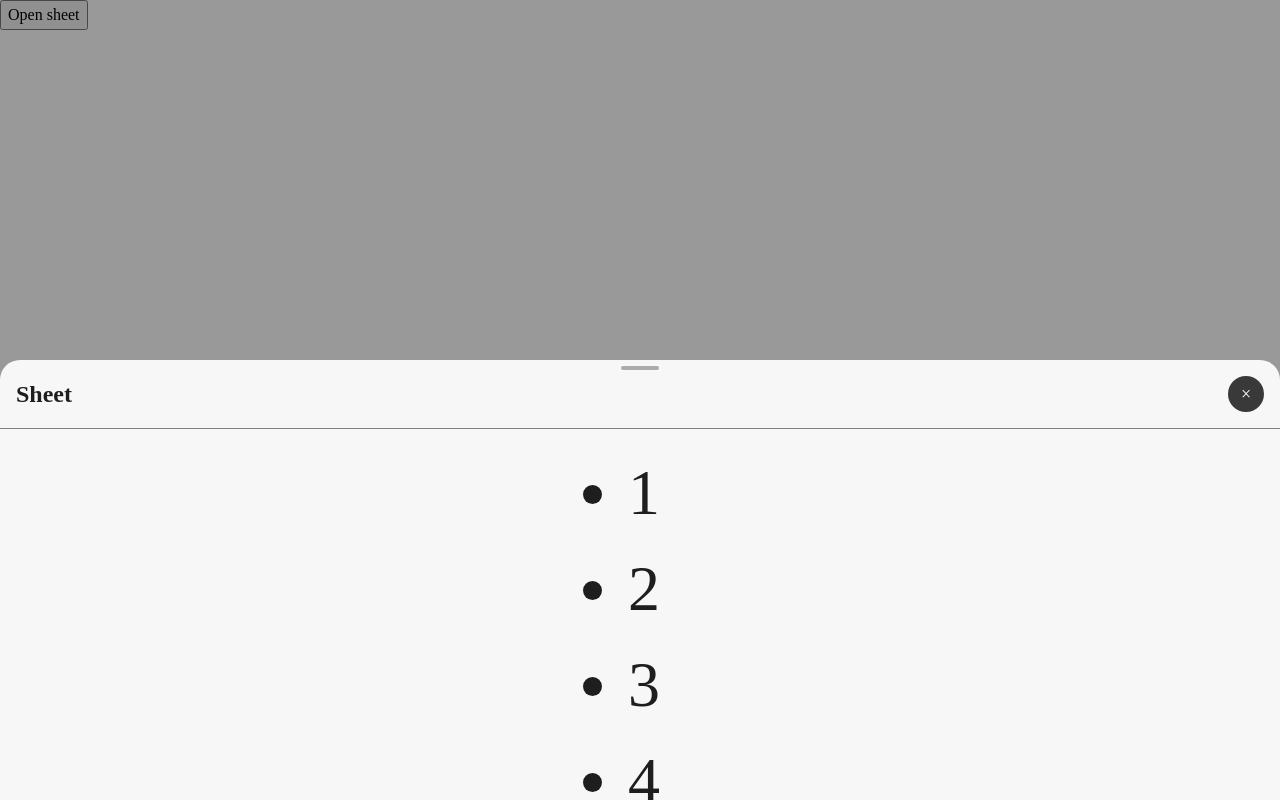
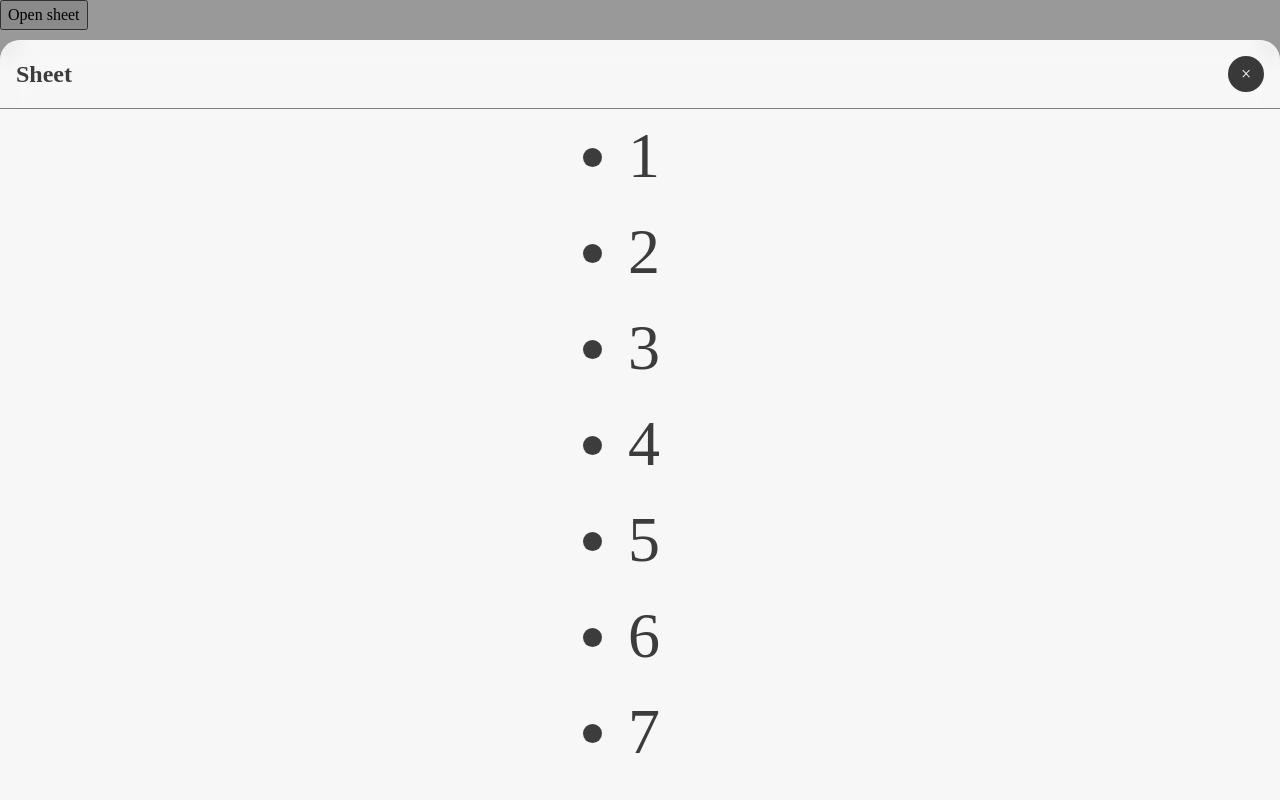
Before and after one commit to Colin-Farkas-Personal/React-Sheet-Modal, a React (Vite) app: page / in a window 1280 px wide. Both pictures are taken after a click on the button "Open sheet". Built offline with nearby package versions, Linux system fonts and the light colour scheme.

Commit message:
Adds blurred sheet-header

```diff
--- a/src/App.tsx
+++ b/src/App.tsx
@@ -18,9 +18,7 @@ function App() {
       <Sheet
         isPresented={isSheetOpen}
         onClose={closeSheet}
-        snapPoints={[SnapPoint.medium, SnapPoint.large]}
-        scaleBackdrop="root"
-        showGrabber
+        preventCloseOnResize
       >
         <div className="sheet-header">
           <h1>Sheet</h1>
--- a/src/components/Sheet/Sheet.tsx
+++ b/src/components/Sheet/Sheet.tsx
@@ -19,8 +19,6 @@ interface SheetProps {
   backgroundInteractionEnabled?: boolean;
   showGrabber?: boolean;
   preventCloseOnResize?: boolean;
-  backgroundColor?: CSSProperties['backgroundColor'];
-  borderRadius?: string;
   className?: string;
   style?: CSSProperties;
   children?: React.ReactNode;
@@ -35,8 +33,6 @@ interface SheetProps {
  * @param {boolean} backgroundInteractionEnabled - If true, allows interaction with the background when the sheet is open
  * @param {boolean} showGrabber - Shows a grabber at the top of the sheet
  * @param {boolean} preventCloseOnResize - If true, prevents the sheet from closing when the sheet is resized
- * @param {CSSProperties['backgroundColor']} backgroundColor - Sets the background color of the sheet
- * @param {string} borderRadius - Specifies the border radius of the sheet. Can be any valid CSS size unit
  * @param {string} className - Add a custom styling class to the sheet
  * @param {string} style - Overwrite the style attribute of the sheet
  * @param {React.ReactNode} children - The content to display in the sheet
--- a/src/style/sheet.css
+++ b/src/style/sheet.css
@@ -1,18 +1,17 @@
 /* Lightmode */
 :root {
   --sheet-inner-padding: 1rem;
+  --sheet-base-border-radius: 1.25rem;
 
-  --sheet-base-background-color: rgb(247, 247, 247);
-  --sheet-base-inner-color--default: rgb(30, 30, 30);
+  --sheet-base-bg-color: rgb(247, 247, 247);
+  --sheet-base-inner-color: rgb(60, 60, 60);
 }
 
 /* Darkmode */
 @media (prefers-color-scheme: dark) {
   :root {
-    --sheet-inner-padding: 1rem;
-
-    --sheet-base-background-color: rgb(35, 35, 35);
-    --sheet-base-inner-color--default: rgb(255, 255, 255);
+    --sheet-base-bg-color: rgb(35, 35, 35);
+    --sheet-base-inner-color: rgb(255, 255, 255);
   }
 }
 
@@ -45,11 +44,12 @@
   box-sizing: border-box; /* Account for padding, border etc */
 
   min-height: 0;
+  max-height:95%;
   max-width: calc(100%);
   width: 100%;
-  border-radius: 20px 20px 0 0;
+  border-radius: var(--sheet-base-border-radius) var(--sheet-base-border-radius) 0 0;
 
-  background-color: var(--sheet-base-background-color);
+  background-color: var(--sheet-base-bg-color);
   overflow: hidden;
 
   cursor: grab;
@@ -70,16 +70,18 @@ body:has(#sheetBase),
 }
 
 .sheet-base-inner {
+  position: relative;
   display: flex;
   flex-direction: column;
   height: 100%;
 }
 .sheet-base-inner > * {
   padding: var(--sheet-inner-padding);
-  color: var(--sheet-base-inner-color--default);
+  color: var(--sheet-base-inner-color);
 }
 
 .sheet-top-edge {
+  z-index: 99;
   position: absolute;
   margin: 0 auto;
 
@@ -108,10 +110,17 @@ body:has(#sheetBase),
 
 /* - - - - - APP INTEGRATION - - - - - */
 .sheet-header {
+  position: absolute;
+  top: 0;
   display: flex;
   justify-content: space-between;
+  width: 100%;
+
+  border-bottom: 1px solid grey;
   text-align: center;
-  border-bottom: 1px solid grey;
+
+  -webkit-backdrop-filter: blur(12px); /* Fixes blur for Safari*/
+  backdrop-filter: blur(12px);
 }
 
 .sheet-header h1 {
@@ -138,7 +147,10 @@ body:has(#sheetBase),
   align-items: center;
 
   height: 100%;
+  padding-top: 68px;
+
   font-size: 64px;
-
   overflow-y: scroll;
+  -webkit-scrollbar-width: none;
+  scrollbar-width: none;
 }
```
